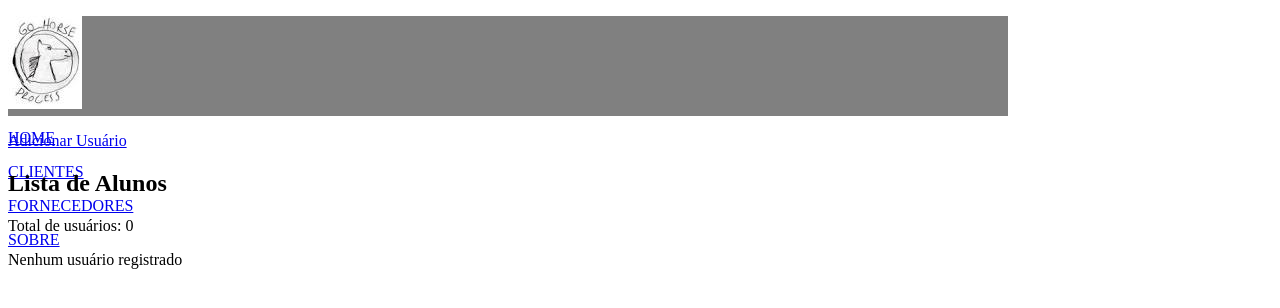
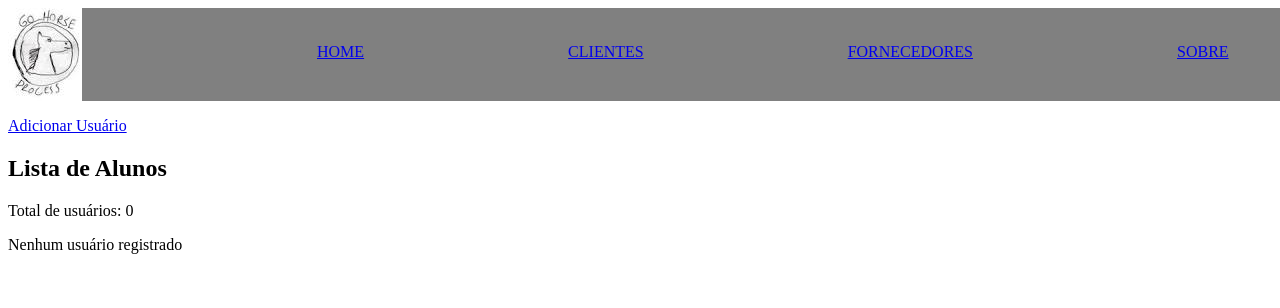
Before and after one commit to lucaszenon/Web, a PHP site: page /14-06/index.php in a window 1280 px wide; the page is wider, and only the part inside the window is pictured. Shown: the top 308 px of that part. Run offline with PHP 8.4, Linux system fonts and the light colour scheme; data that the repository does not hold is empty.

Commit message:
Add files via upload

```diff
--- a/14-06/index.php
+++ b/14-06/index.php
@@ -23,11 +23,12 @@
 	</head>
 	<body>
 		<div class="cabecalho">
-			<p><img src="images.jpg"></img></p>
-			<p><p><a href="home.html">HOME</a></p>
-			<p><a href="home.html">CLIENTES</a></p>
-			<p><a href="home.html">FORNECEDORES</a></p>
-			<p><a href="home.html">SOBRE</a></p>
+			<div id="logo"><img src="images.jpg"></img></div>
+			<div id="menus">
+			<a href="home.html">HOME</a>
+			<a href="home.html">CLIENTES</a>
+			<a href="home.html">FORNECEDORES</a>
+			<a href="home.html">SOBRE</a></div>
 		</div>
 		<p><a href="form-add.php">Adicionar Usuário</a></p>
 		<h2>Lista de Alunos</h2>
--- a/14-06/style.css
+++ b/14-06/style.css
@@ -1,5 +1,18 @@
 .cabecalho{
-	height:100px;
-	width:1000px;
+	height:93px;
+	width:1600px;
 	background-color:gray;
 }
+
+#logo{
+float:left;
+}
+
+#menus{
+display:inline-block;
+margin:35px;
+}
+
+div div a{
+padding-left:200px;
+}
```
